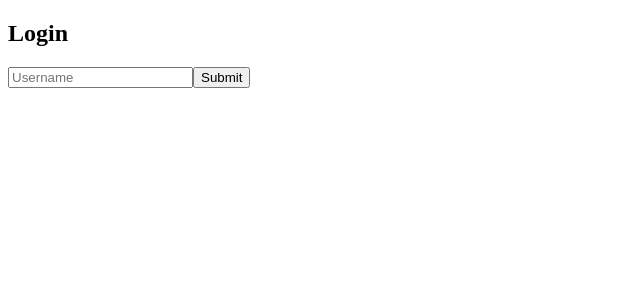
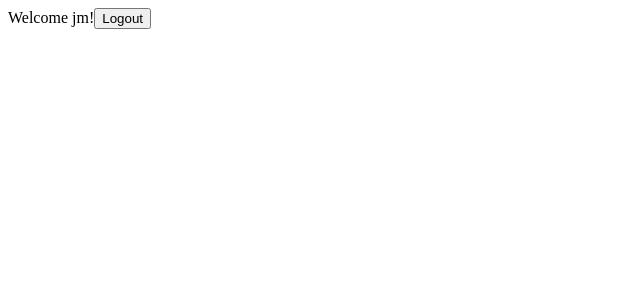
Before and after one commit to jmarcm/react-social-media, a React (Create React App) app: page / in a window 1280 px wide. Shown: the top 300 px of the page, without its empty margins (0-640 px from the left). Built offline with nearby package versions, Linux system fonts and the light colour scheme.

Commit message:
Pass props to Login

```diff
--- a/src/App.js
+++ b/src/App.js
@@ -1,13 +1,18 @@
 import React from "react";
 import Login from "./components/Login";
+import Header from "./components/Header";
 
 function App() {
-    let user = "";
+    const [user, setUser] = React.useState("jm");
 
     if (!user) {
-        return <Login />;
+        return <Login setUser={setUser} />;
     }
-    return <div>app</div>;
+    return (
+        <>
+            <Header user={user} setUser={setUser} />
+        </>
+    );
 }
 
 export default App;
```
